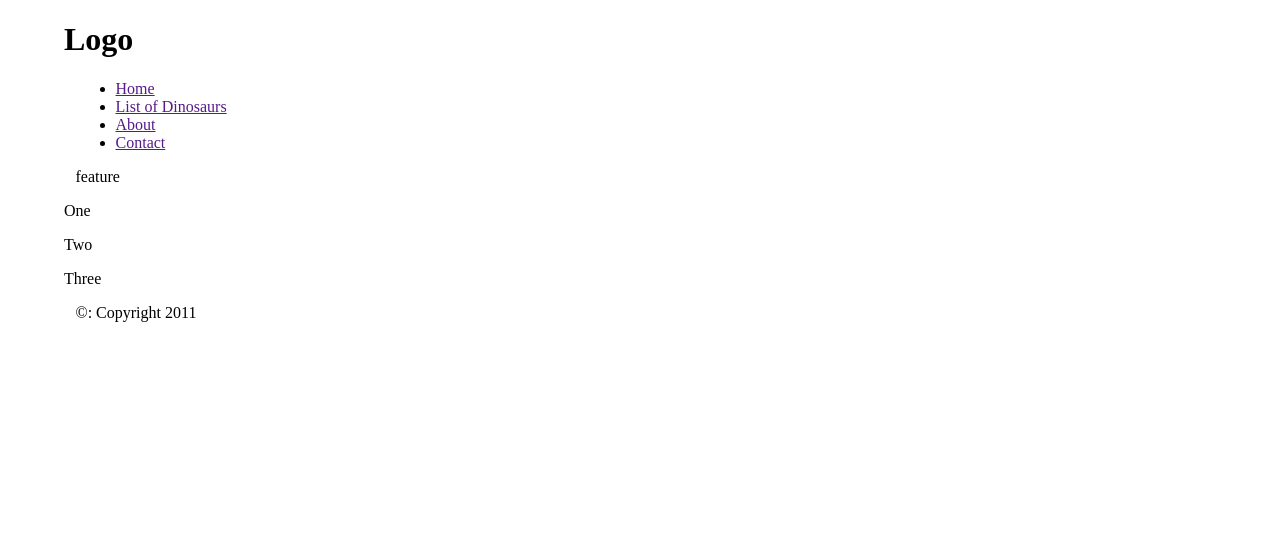
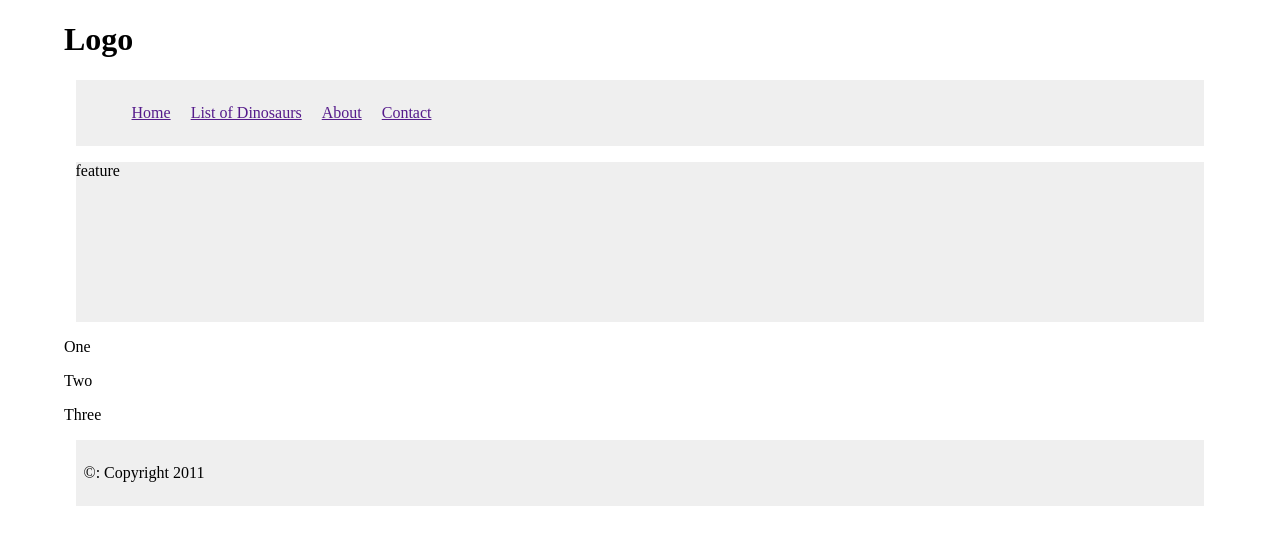
Before and after one commit to mibarra24/Dinopedia, a plain HTML site: page index.html in a window 1280 px wide. Drawn offline with Linux system fonts and the light colour scheme.

Commit message:
commit to main

```diff
--- a/dinopedia.css
+++ b/dinopedia.css
@@ -9,6 +9,15 @@ body {
         float: left;
         margin: 1%;
     }
-    .colum3 {
-
-    }
+    .colum3 { margin-right: 0%;}
+    li{
+        display: inline;
+        padding: 0.5em;}
+#nav,#footer{
+    background-color: #efefef;
+    padding: 0.5em;}
+#feature, .article {
+    height: 10em;
+    margin-bottom: 1em;
+    background-color: #efefef;
+}
```
